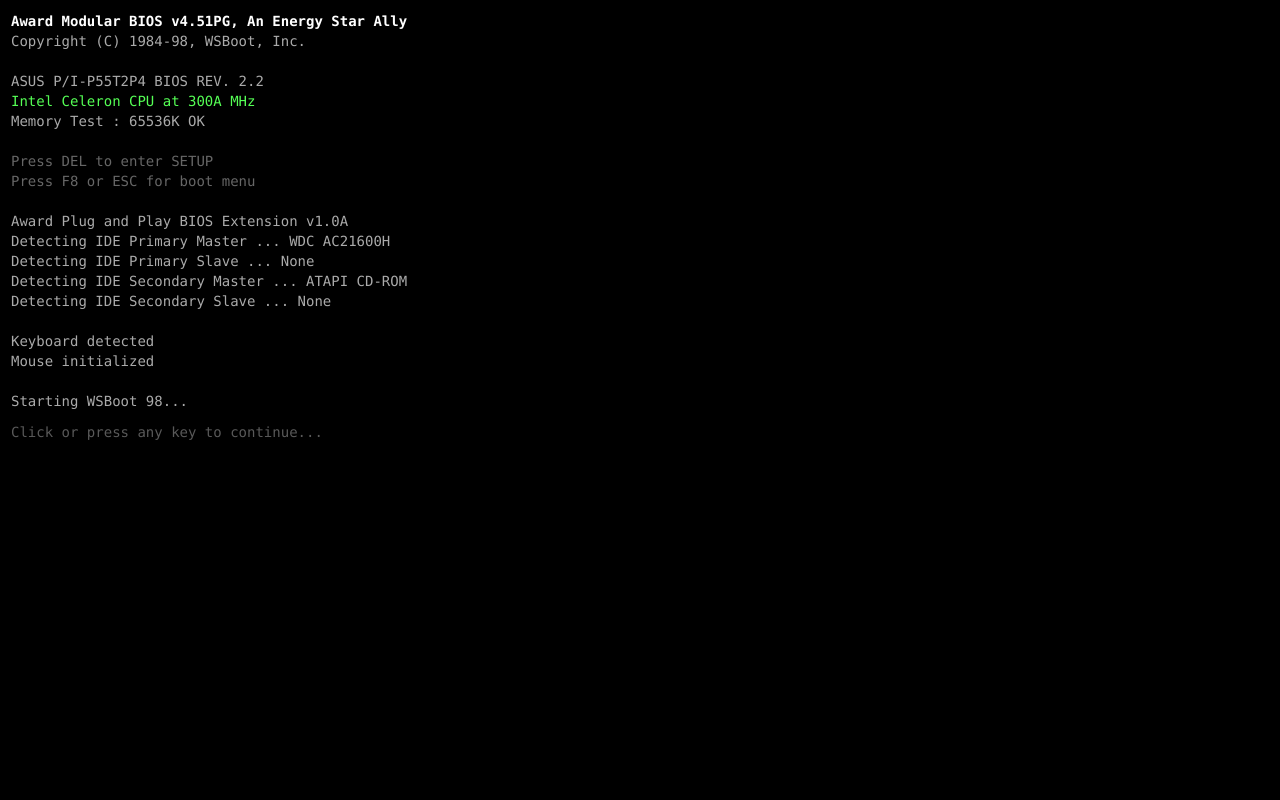
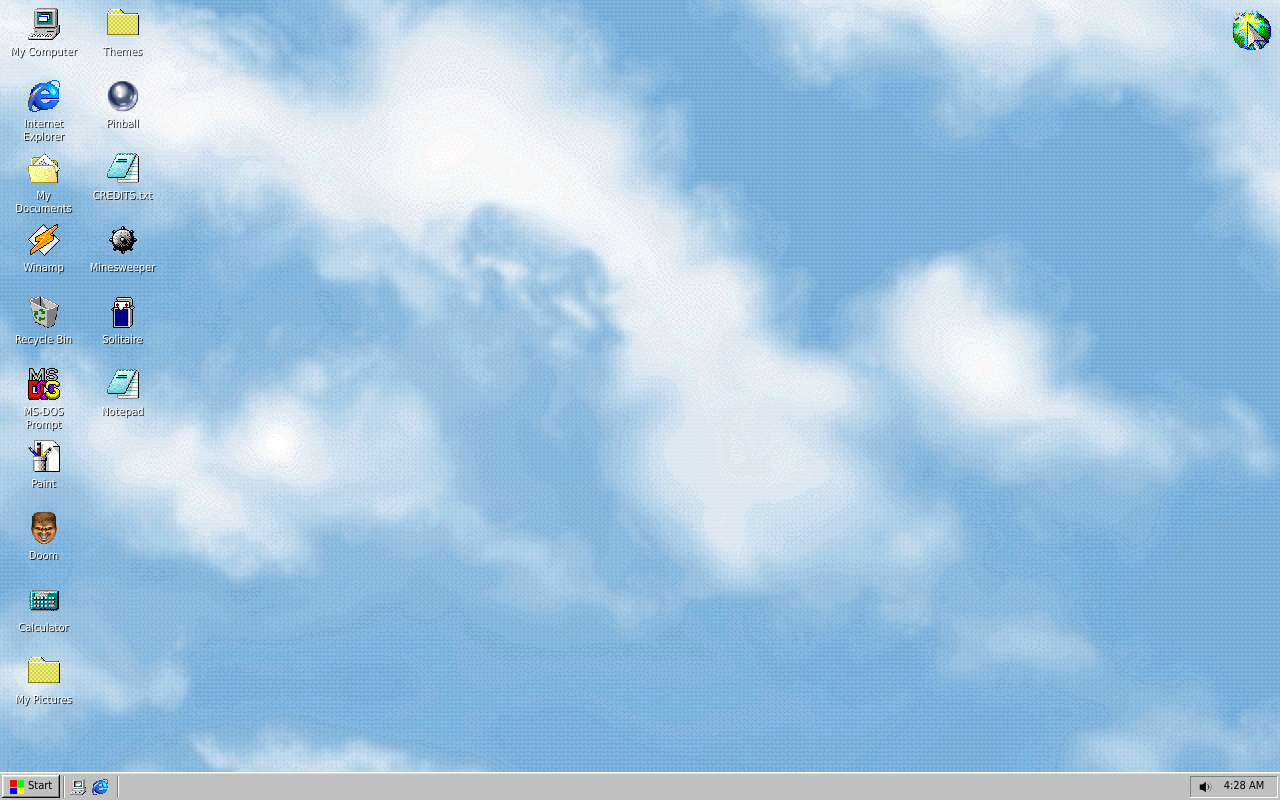
Before and after one commit to madeburo/wsboot, a Next.js app: page / in a window 1280 px wide. Built offline with nearby package versions, Linux system fonts and the light colour scheme; a web font is replaced by a local one.

Commit message:
1.5.2: share improved

```diff
--- a/components/boot/BiosScreen.tsx
+++ b/components/boot/BiosScreen.tsx
@@ -76,8 +76,13 @@
         const next = v + 1;
         if (next >= BIOS_LINES.length) {
           clearInterval(interval);
-          // If F8 was pressed, menu will show via separate effect
-          // Otherwise wait for user click/keypress to boot (ensures audio works)
+          // Auto-boot after short delay if F8 wasn't pressed
+          if (!f8Pressed) {
+            setTimeout(() => {
+              setPhase("booting");
+              setTimeout(() => complete("normal"), 400);
+            }, 500);
+          }
         }
         return Math.min(next, BIOS_LINES.length);
       });
@@ -92,15 +97,11 @@
       if (e.key === "F8" || e.key === "Escape") {
         e.preventDefault();
         setF8Pressed(true);
-      } else if (visibleLines >= BIOS_LINES.length && !f8Pressed) {
-        // Any other key after BIOS done = boot
-        setPhase("booting");
-        setTimeout(() => complete("normal"), 300);
       }
     };
     window.addEventListener("keydown", handler);
     return () => window.removeEventListener("keydown", handler);
-  }, [phase, visibleLines, f8Pressed, complete]);
+  }, [phase]);
 
   // When BIOS finishes and F8 was pressed, show menu
   useEffect(() => {
@@ -173,10 +174,10 @@
     <div
       ref={containerRef}
       onClick={() => {
-        // User interaction enables audio autoplay in browser
+        // Click during BIOS also triggers boot if done
         if (phase === "bios" && visibleLines >= BIOS_LINES.length && !f8Pressed) {
           setPhase("booting");
-          setTimeout(() => complete("normal"), 300);
+          setTimeout(() => complete("normal"), 200);
         }
       }}
       className="flex h-screen w-screen flex-col items-start overflow-hidden bg-black p-4 font-mono text-[14px] leading-[20px] text-[#aaaaaa] cursor-default"
@@ -198,13 +199,6 @@
       {/* Cursor during BIOS */}
       {phase === "bios" && visibleLines < BIOS_LINES.length && (
         <span className="inline-block w-[8px] h-[14px] bg-[#aaaaaa] animate-pulse" />
-      )}
-
-      {/* Waiting for user interaction to boot */}
-      {phase === "bios" && visibleLines >= BIOS_LINES.length && !f8Pressed && (
-        <div className="mt-4 text-[#666666] animate-pulse">
-          Click or press any key to continue...
-        </div>
       )}
 
       {/* F8 Boot Menu */}
--- a/components/desktop/CornerWidget.tsx
+++ b/components/desktop/CornerWidget.tsx
@@ -18,27 +18,18 @@
         }}
         onMouseEnter={() => setHovered(true)}
         onMouseLeave={() => setHovered(false)}
-        className="flex flex-col items-center justify-center w-[56px] h-[56px] rounded-full border-2 transition-all cursor-pointer"
-        style={{
-          background: hovered
-            ? "radial-gradient(circle, #4080ff 0%, #002080 100%)"
-            : "radial-gradient(circle, #2060d0 0%, #001050 100%)",
-          borderColor: hovered ? "#80b0ff" : "#4080c0",
-          boxShadow: hovered
-            ? "0 0 12px rgba(64,128,255,0.6)"
-            : "0 2px 6px rgba(0,0,0,0.4)",
-        }}
+        className="flex items-center justify-center w-[48px] h-[48px] cursor-pointer transition-transform hover:scale-110"
         title="Share WSBoot"
         aria-label="Share WSBoot"
       >
-        <svg width="20" height="20" viewBox="0 0 20 20" fill="none">
-          <circle cx="15" cy="4" r="3" fill="#fff" />
-          <circle cx="15" cy="16" r="3" fill="#fff" />
-          <circle cx="5" cy="10" r="3" fill="#fff" />
-          <line x1="7.5" y1="8.5" x2="12.5" y2="5.5" stroke="#fff" strokeWidth="1.5" />
-          <line x1="7.5" y1="11.5" x2="12.5" y2="14.5" stroke="#fff" strokeWidth="1.5" />
-        </svg>
-        <span className="text-[8px] text-white font-bold mt-0.5">share</span>
+        <img
+          src="/share.png"
+          alt="Share"
+          width={40}
+          height={40}
+          draggable={false}
+          style={{ imageRendering: "pixelated" }}
+        />
       </button>
       {hovered && (
         <div className="mt-1 px-2 py-0.5 bg-[#ffffe1] border border-[#000] text-[10px] whitespace-nowrap shadow-sm">
--- a/components/windows/ShareWindow.tsx
+++ b/components/windows/ShareWindow.tsx
@@ -78,7 +78,7 @@
       {/* Share options */}
       <fieldset className="border border-[#808080] px-3 py-2 mb-3">
         <legend className="text-[11px] px-1">Send using:</legend>
-        <div className="flex flex-col gap-2">
+        <div className="flex flex-col gap-1">
           <button
             onClick={shareNative}
             className="flex items-center gap-2 w-full text-left px-2 py-1 hover:bg-[#000080] hover:text-white"
@@ -92,6 +92,41 @@
           >
             <span>🐦</span>
             <span>Post on X (Twitter)</span>
+          </button>
+          <button
+            onClick={() => { window.open(`https://www.reddit.com/submit?url=${encodeURIComponent(shareUrl)}&title=${encodeURIComponent("WSBoot — Windows 98 in your browser")}`, "_blank"); playSound("click"); }}
+            className="flex items-center gap-2 w-full text-left px-2 py-1 hover:bg-[#000080] hover:text-white"
+          >
+            <span>🟠</span>
+            <span>Share on Reddit</span>
+          </button>
+          <button
+            onClick={() => { window.open(`https://t.me/share/url?url=${encodeURIComponent(shareUrl)}&text=${encodeURIComponent("Check out WSBoot — Windows 98 in your browser! 💾")}`, "_blank"); playSound("click"); }}
+            className="flex items-center gap-2 w-full text-left px-2 py-1 hover:bg-[#000080] hover:text-white"
+          >
+            <span>✈️</span>
+            <span>Send via Telegram</span>
+          </button>
+          <button
+            onClick={() => { window.open(`https://discord.com/channels/@me`, "_blank"); copyLink(); }}
+            className="flex items-center gap-2 w-full text-left px-2 py-1 hover:bg-[#000080] hover:text-white"
+          >
+            <span>💬</span>
+            <span>Share on Discord (link copied)</span>
+          </button>
+          <button
+            onClick={() => { window.open(`https://www.linkedin.com/sharing/share-offsite/?url=${encodeURIComponent(shareUrl)}`, "_blank"); playSound("click"); }}
+            className="flex items-center gap-2 w-full text-left px-2 py-1 hover:bg-[#000080] hover:text-white"
+          >
+            <span>💼</span>
+            <span>Share on LinkedIn</span>
+          </button>
+          <button
+            onClick={() => { window.open(`mailto:?subject=${encodeURIComponent("Check out WSBoot!")}&body=${encodeURIComponent("Hey! Check out this Windows 98 desktop in your browser:\n\n" + shareUrl)}`, "_self"); playSound("click"); }}
+            className="flex items-center gap-2 w-full text-left px-2 py-1 hover:bg-[#000080] hover:text-white"
+          >
+            <span>📧</span>
+            <span>Send via Email (Gmail, etc.)</span>
           </button>
           <button
             onClick={copyLink}
--- a/lib/windows.ts
+++ b/lib/windows.ts
@@ -71,7 +71,7 @@
   screensaver: { id: "screensaver", title: "Screensaver", icon: "monitor", width: 460, height: 330 },
   run: { id: "run", title: "Run", icon: "run", width: 420, height: 210 },
   settings: { id: "settings", title: "Settings", icon: "settings", width: 520, height: 380 },
-  share: { id: "share", title: "Send to a Friend", icon: "mail", width: 380, height: 380 },
+  share: { id: "share", title: "Send to a Friend", icon: "mail", width: 380, height: 460 },
   "project-details": {
     id: "project-details",
     title: "Project Details",
--- a/package.json
+++ b/package.json
@@ -1,6 +1,6 @@
 {
   "name": "wsboot",
-  "version": "1.5.1",
+  "version": "1.5.2",
   "private": true,
   "description": "A retro web desktop booting in browser.",
   "scripts": {
```
Also changed, not shown: public/share.png (added).
